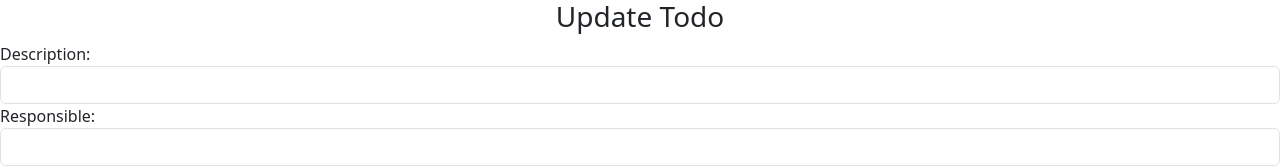
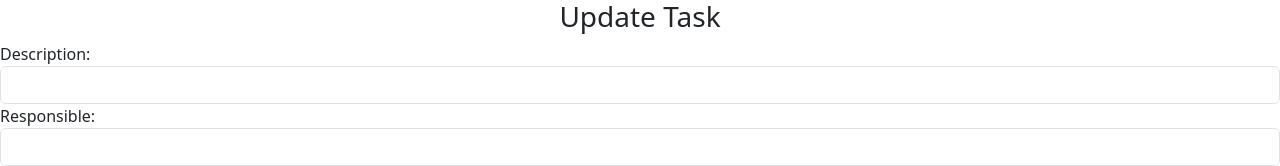
Before and after one commit to maridgarcia/mern-todo-app, a React (Create React App) app: page /update/1 in a window 1280 px wide. Shown: the top 166 px of the page. Built offline with nearby package versions, Linux system fonts and the light colour scheme; no server answers.

Commit message:
mudando nome da página

```diff
--- a/src/components/EditTodo.jsx
+++ b/src/components/EditTodo.jsx
@@ -59,7 +59,7 @@ export default class EditTodo extends Component {
         const { todo_description, todo_responsible, todo_priority, todo_completed } = this.state;
         return (
             <div>
-                <h3 align="center">Update Todo</h3>
+                <h3 align="center">Update Task</h3>
                 <form onSubmit={this.handleSubmit}>
                     <div className="form-group">
                         <label>Description: </label>
--- a/src/components/Todo.jsx
+++ b/src/components/Todo.jsx
@@ -1,5 +1,6 @@
 import React from 'react';
 import { Link } from "react-router-dom";
+import "../../src/index.css";
 
 export default class Todo extends React.Component {
     constructor(props) {
@@ -11,7 +12,7 @@ export default class Todo extends React.Component {
             <td className={this.props.todo.completed ? "completed" : ''}>{this.props.todo.task}</td>
             <td className={this.props.todo.completed ? "completed" : ''}>{this.props.todo.responsible}</td>
             <td className={this.props.todo.completed ? "completed" : ''}>{this.props.todo.priority}</td>
-            <td>
+            <td className='update-icon'>
                 <Link to={`/update/${this.props.todo._id}`}>✏️</Link>
             </td>
         </tr>
--- a/src/index.css
+++ b/src/index.css
@@ -15,3 +15,7 @@ code {
 .completed {
   text-decoration: line-through;
 }
+
+.update-icon {
+  text-decoration: none;
+}
```
